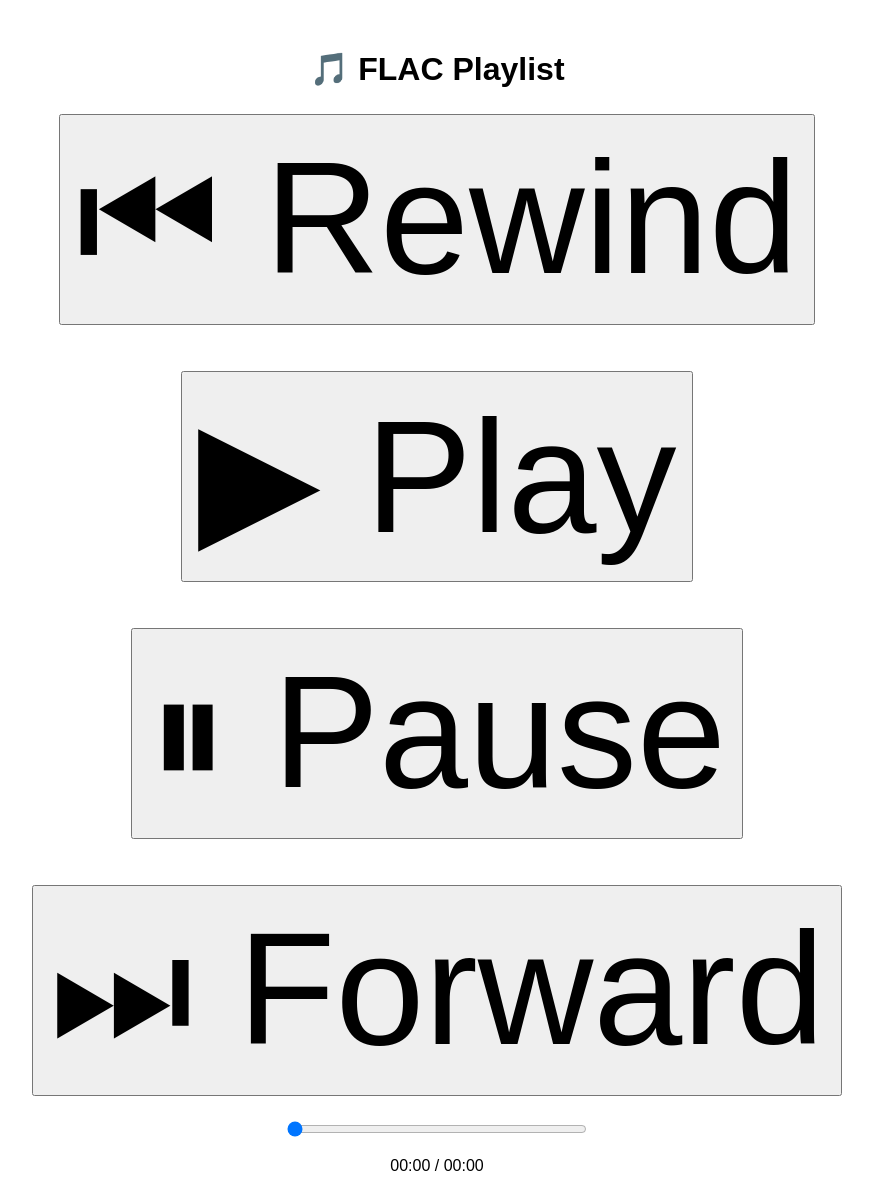
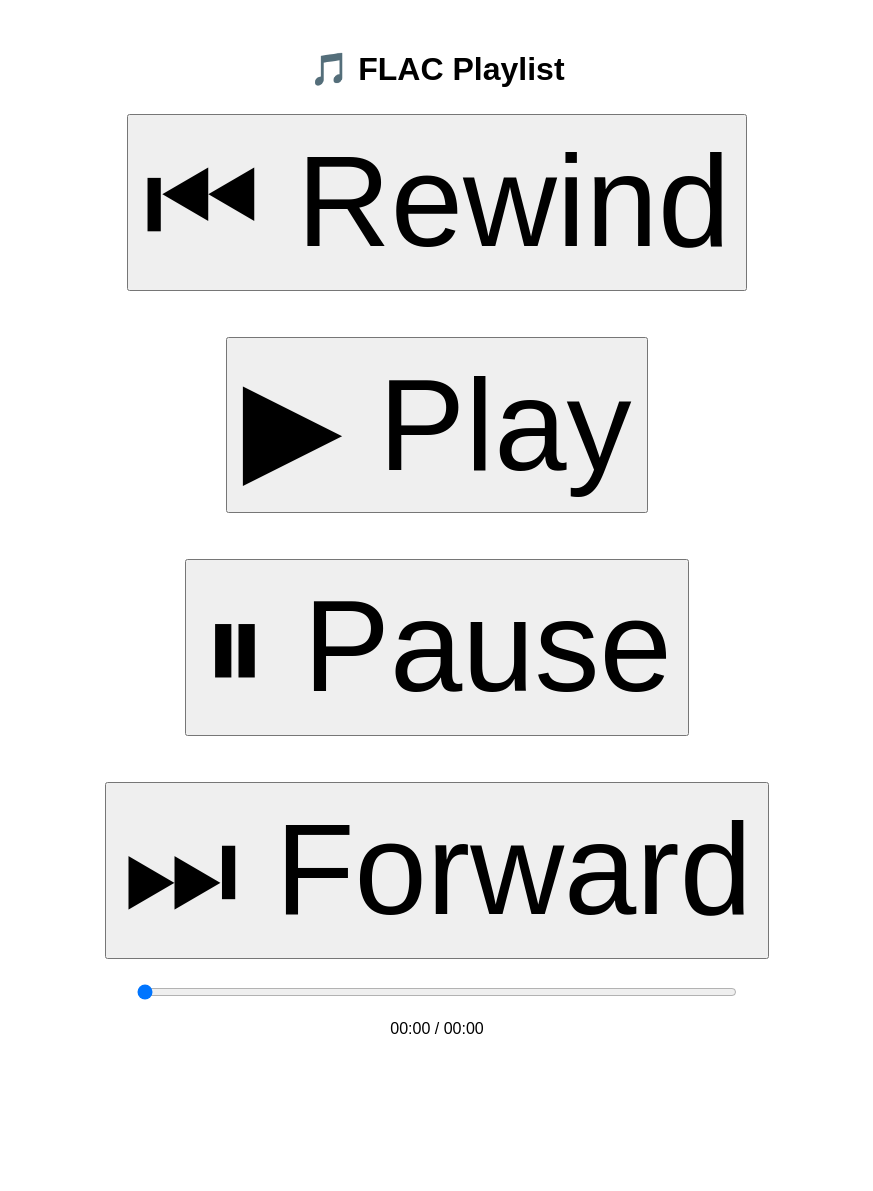
Before and after one commit to aleitao69/music, a Django app: template audio/templates/flac_player.html in a window 1280 px wide. Shown: the whole page, without its empty margins (203-1076 px from the left). After the commit the page ends 1034 px from the top, so only its background shows below. Run offline with Django 5.2, Linux system fonts and the light colour scheme; the template is opened without the code that fills it, so the values that code supplies are empty.

Commit message:
🛠️ Auto-commit

```diff
--- a/audio/templates/flac_player.html
+++ b/audio/templates/flac_player.html
@@ -10,12 +10,12 @@
             margin-top: 50px;
         }
         button {
-            font-size: 160px;
+            font-size: 130px;
             margin: 5px;
             padding: 10px 15px;
         }
         input[type="range"] {
-            width: 300px;
+            width: 600px;
         }
     </style>
 </head>
```
